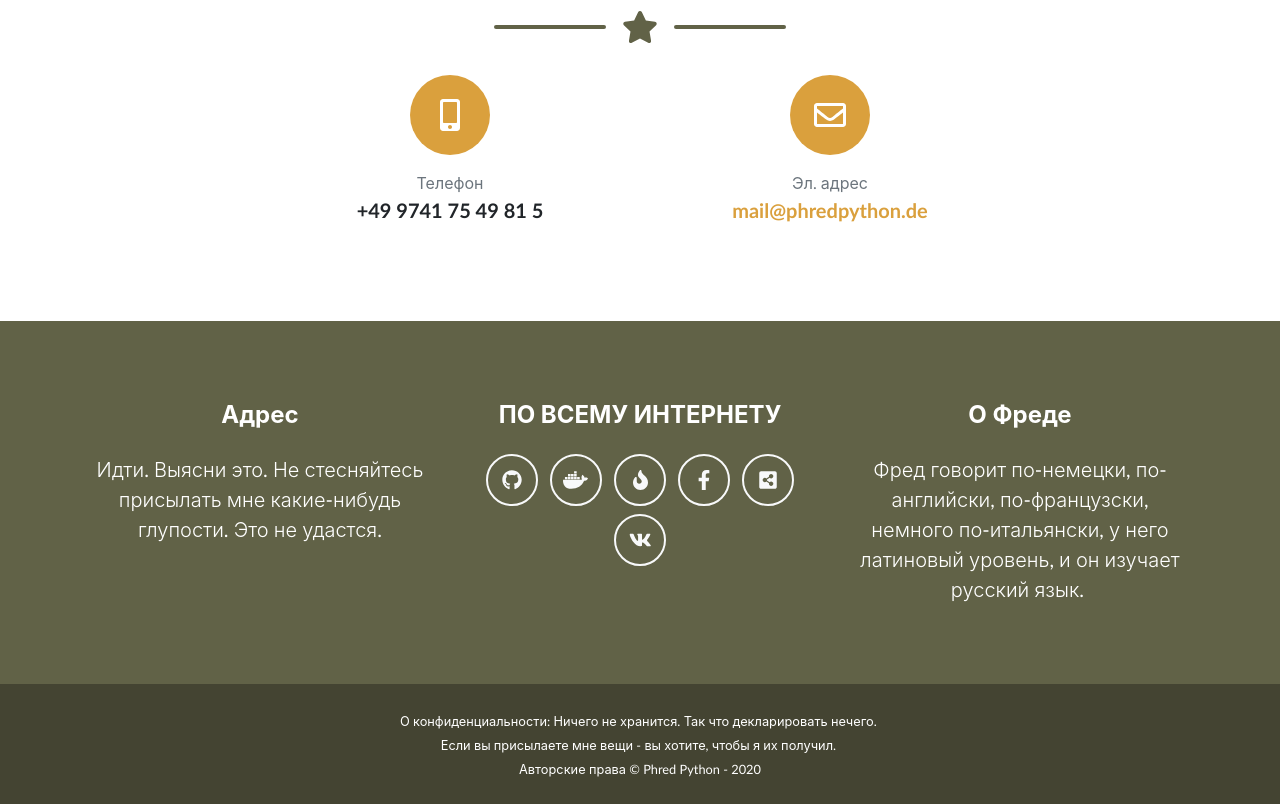
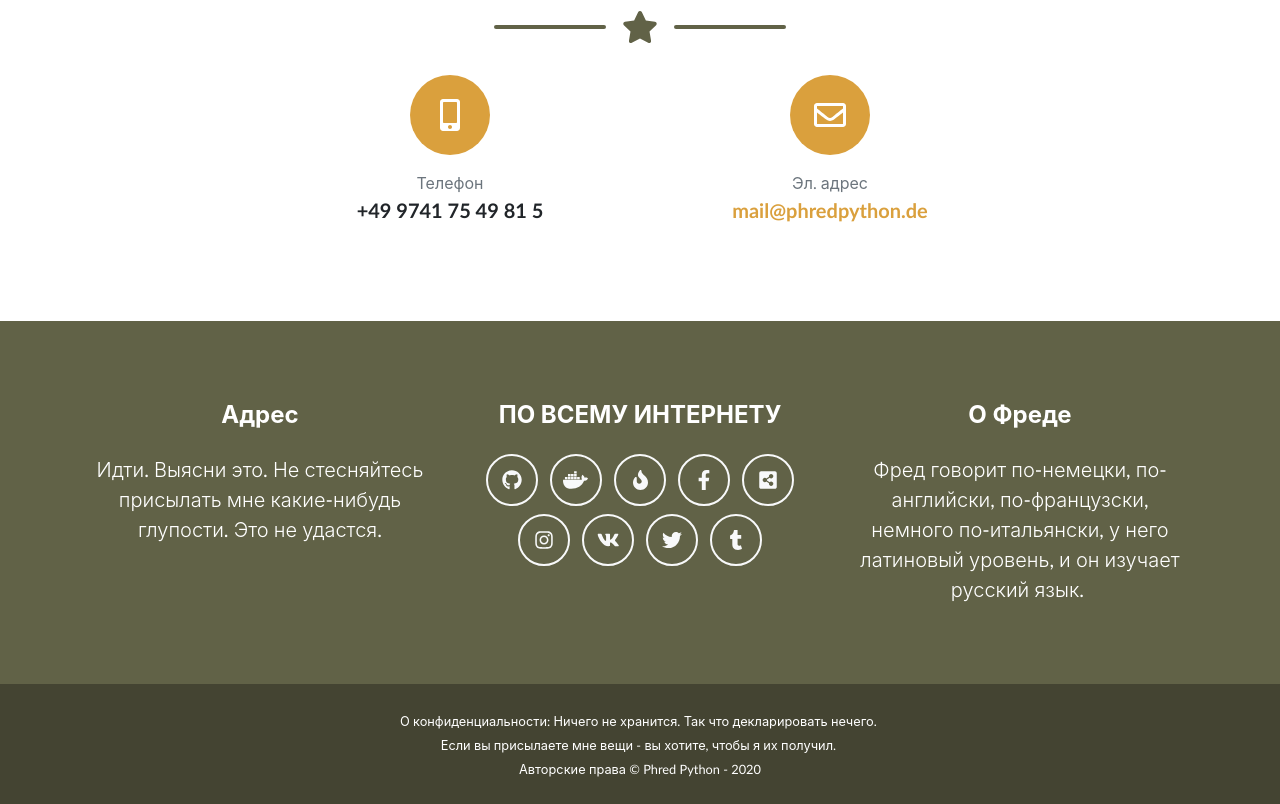
Before and after one commit to PhredPython/ru.phredpython.de, a plain HTML site: page index.html in a window 1280 px wide. Shown: the part 2588-3392 px from the top of the page. Drawn offline with nearby package versions, Linux system fonts and the light colour scheme; a web font is replaced by a local one.

Commit message:
Added more social media links.

```diff
--- a/index.html
+++ b/index.html
@@ -371,7 +371,11 @@
                         <a class="btn btn-outline-light btn-social mx-1" href="https://tinder.com/@phred87" target="_blank"><i class="fas fa-fire"></i></a>
                         <a class="btn btn-outline-light btn-social mx-1" href="https://www.facebook.com/phred.python" target="_blank"><i class="fab fa-fw fa-facebook-f"></i></a>
                         <a class="btn btn-outline-light btn-social mx-1" href="https://stackshare.io/phred-python/" target="_blank"><i class="fa fa-fw fa-share-alt-square"></i></a>
+                        <a class="btn btn-outline-light btn-social mx-1" href="https://www.instagram.com/phredpython/" target="_blank"><i class="fab fa-fw fa-instagram"></i></a>
                         <a class="btn btn-outline-light btn-social mx-1" href="https://vk.com/phredpython" target="_blank"><i class="fab fa-vk"></i></a>
+                        <a class="btn btn-outline-light btn-social mx-1" href="https://twitter.com/PhredPython" target="_blank"><i class="fab fa-fw fa-twitter"></i></a>
+                        <a class="btn btn-outline-light btn-social mx-1" href="https://phredpython.tumblr.com/" target="_blank"><i class="fab fa-fw fa-tumblr"></i></a>
+
                         <!--<i class="fab fa-vk"></i>
                             <a class="btn btn-outline-light btn-social mx-1" href="https://www.twitter.com/sbootstrap"><i class="fab fa-fw fa-twitter"></i></a>
                             <a class="btn btn-outline-light btn-social mx-1" href="https://www.linkedin.com/in/startbootstrap"><i class="fab fa-fw fa-linkedin-in"></i></a>
```
